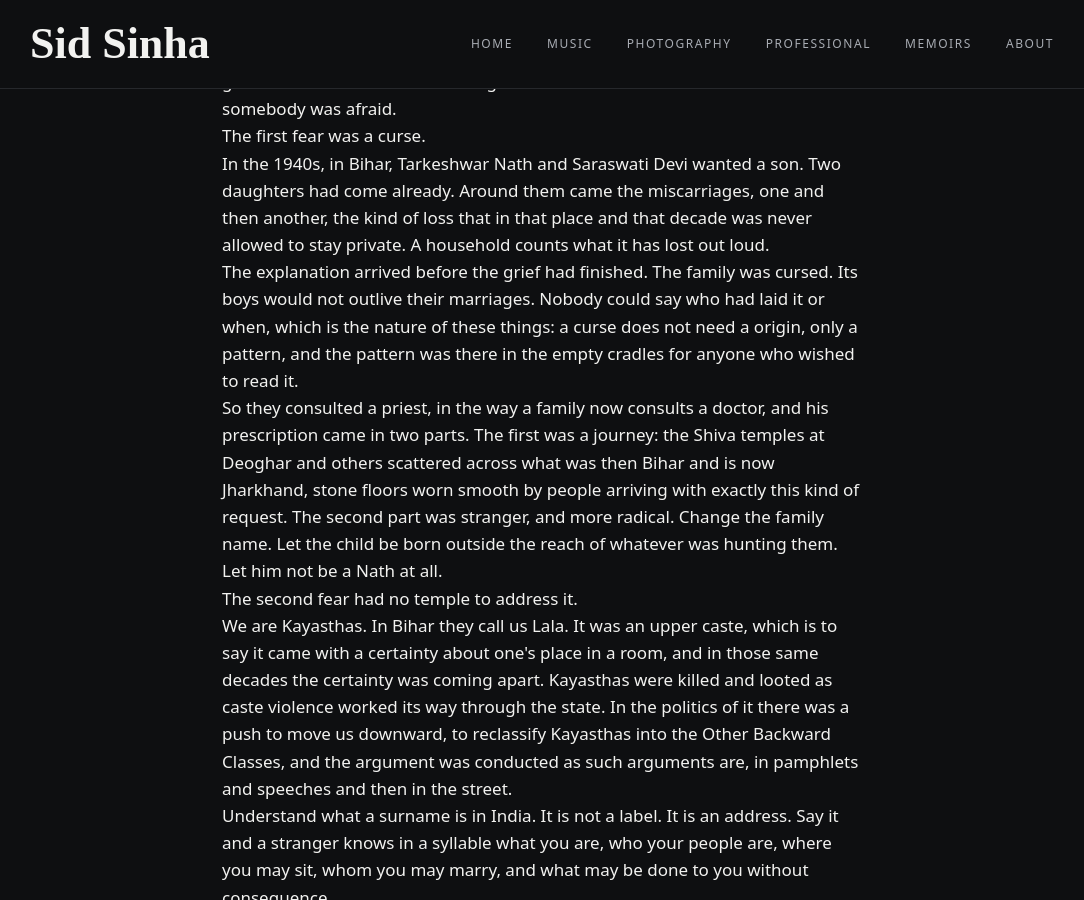
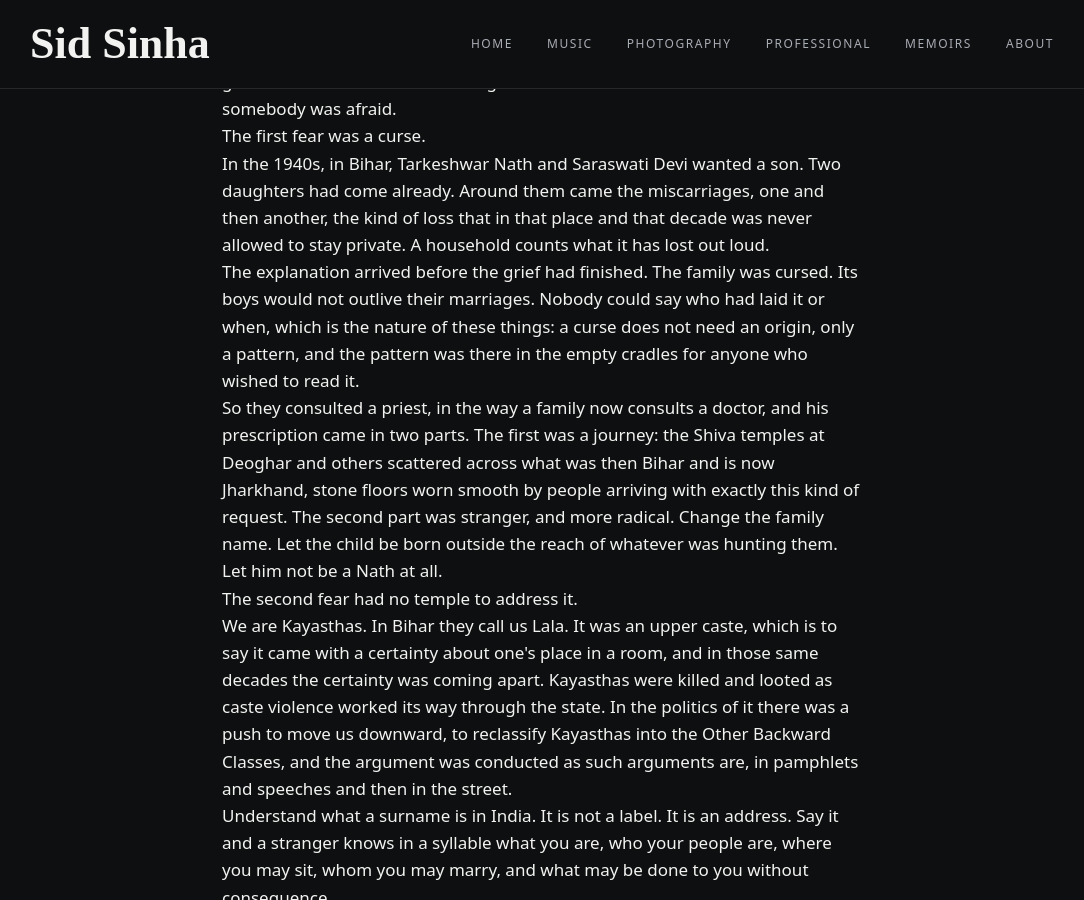
Before and after one commit to SidSays/SidSays.github.io, a Jekyll site: the page built from family.html, in a window 1280 px wide and 900 px high, scrolled down 2111 px. Shown: the whole window, without its empty margins (98-1182 px from the left). Built offline with Jekyll 4.4.1, drawn with Linux system fonts in a browser that asks for light colours; some web fonts are replaced.

Commit message:
Add files via upload

```diff
--- a/family.html
+++ b/family.html
@@ -102,7 +102,7 @@
       have gone. Ours moved twice in three generations. Both times it moved
       because somebody was afraid.</p>
 
-    <p>The first fear was a curse.</p>
+    <p class="beat">The first fear was a curse.</p>
 
     <p>In the 1940s, in Bihar, Tarkeshwar Nath and Saraswati Devi wanted a son.
       Two daughters had come already. Around them came the miscarriages, one and
@@ -112,7 +112,7 @@
     <p>The explanation arrived before the grief had finished. The family was
       cursed. Its boys would not outlive their marriages. Nobody could say who
       had laid it or when, which is the nature of these things: a curse does not
-      need a origin, only a pattern, and the pattern was there in the empty
+      need an origin, only a pattern, and the pattern was there in the empty
       cradles for anyone who wished to read it.</p>
 
     <p>So they consulted a priest, in the way a family now consults a doctor, and
@@ -123,7 +123,7 @@
       the family name. Let the child be born outside the reach of whatever was
       hunting them. Let him not be a Nath at all.</p>
 
-    <p>The second fear had no temple to address it.</p>
+    <p class="beat">The second fear had no temple to address it.</p>
 
     <p>We are Kayasthas. In Bihar they call us Lala. It was an upper caste, which
       is to say it came with a certainty about one's place in a room, and in those
@@ -150,7 +150,7 @@
       Siddharth Utsav. My brother was given Saharsh Sanyam. Three men of one
       household, and not one surname between us that admitted to anything.</p>
 
-    <p>Then my brother and I took one, and we took it from our mother.</p>
+    <p class="beat">Then my brother and I took one, and we took it from our mother.</p>
 
     <p>We are Sinha now. Not to undo what our great-grandparents did, because what
       they did was protect a line they were frightened of losing, and you do not
```
